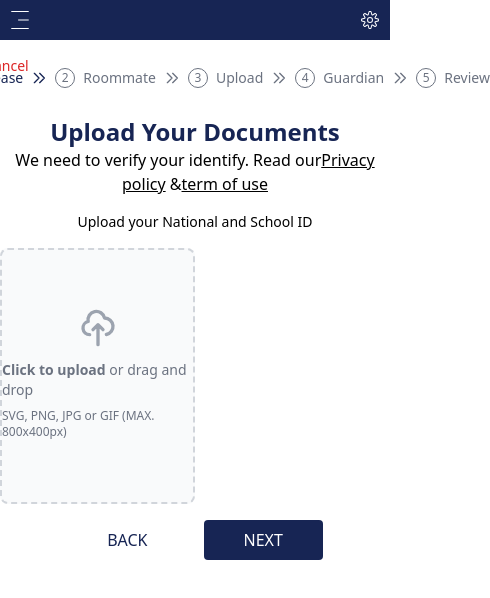
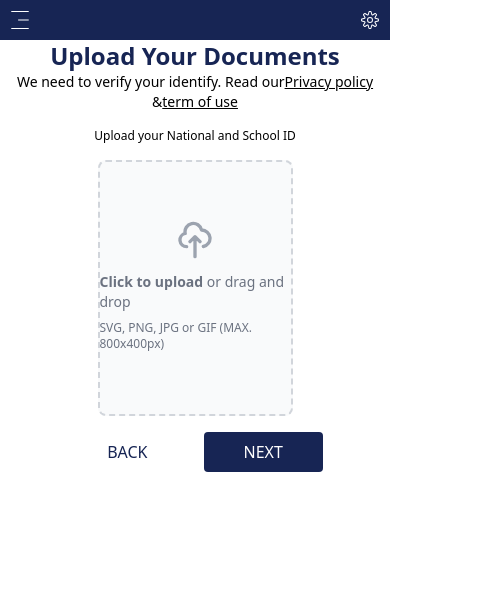
Before and after one commit to JsRennie/rental-management, a Next.js app: page /tenant/application/newapplication/documents in a window 390 px wide. Shown: the top 598 px of the page, 490 px wide, since content can reach past the window. Built offline with nearby package versions, Linux system fonts and the light colour scheme.

Commit message:
minor changes at /documents

```diff
--- a/app/components/Stepper.tsx
+++ b/app/components/Stepper.tsx
@@ -3,7 +3,7 @@ import React from "react";
 
 const Stepper = () => {
   return (
-    <div className="my-4 flex justify-center">
+    <div className="my-4 hidden md:flex justify-center">
       <div>
         <Link href={"/tenant/application"}>
           <p className="text-sm text-red-600 pl-4">cancel</p>
--- a/app/tenant/application/newapplication/Review/page.tsx
+++ b/app/tenant/application/newapplication/Review/page.tsx
@@ -21,7 +21,7 @@ export default function Home() {
         </p>
       </div>
       <div className="flex justify-center mt-4">
-        <form action="" className="w-1/4 space-y-4">
+        <form action="" className="w-1/2 md:w-1/4 space-y-4">
           <select
             id="lease_details"
             required
--- a/app/tenant/application/newapplication/documents/page.tsx
+++ b/app/tenant/application/newapplication/documents/page.tsx
@@ -7,7 +7,7 @@ export default function Home() {
         <h1 className="text-2xl text-blue-950 font-semibold">
           Upload Your Documents
         </h1>
-        <p className="text-base">
+        <p className="text-sm md:text-base">
           We need to verify your identify. Read our
           <span>
             <Link href={"#"} className="underline">
@@ -21,9 +21,11 @@ export default function Home() {
             </span>
           </span>
         </p>
-        <p className="text-sm my-4">Upload your National and School ID</p>
+        <p className="text-xs md:text-sm my-4">
+          Upload your National and School ID
+        </p>
       </div>
-      <div className="flex justify-center items-center w-1/2">
+      <div className="flex justify-center items-center mx-auto w-1/2">
         <label
           htmlFor="dropzone-file"
           className="flex flex-col items-center justify-center w-full h-64 border-2 border-gray-300 border-dashed rounded-lg cursor-pointer bg-gray-50"
--- a/app/tenant/application/newapplication/guardian-details/page.tsx
+++ b/app/tenant/application/newapplication/guardian-details/page.tsx
@@ -12,7 +12,7 @@ export default function Home() {
         </p>
       </div>
       <div className="flex justify-center">
-        <form action="" className="w-1/4">
+        <form action="" className="w-1/2 md:w-1/4">
           <div className="relative mb-4">
             <input
               type="text"
--- a/app/tenant/application/newapplication/lease-details/page.tsx
+++ b/app/tenant/application/newapplication/lease-details/page.tsx
@@ -8,7 +8,7 @@ export default function Home() {
         <p className="text-base">Please fill in the lease agreement!</p>
       </div>
       <div className="flex justify-center mt-4">
-        <form action="" className="w-1/4">
+        <form action="" className="w-1/2 md:w-1/4">
           <div className="mb-6">
             <input
               type="date"
--- a/app/tenant/application/newapplication/roommate-details/roommate/page.tsx
+++ b/app/tenant/application/newapplication/roommate-details/roommate/page.tsx
@@ -12,7 +12,7 @@ export default function Home() {
         </p>
       </div>
       <div className="flex justify-center">
-        <form action="" className="w-1/4">
+        <form action="" className="w-1/2 md:w-1/4">
           <div className="relative mb-4">
             <input
               type="text"
```
